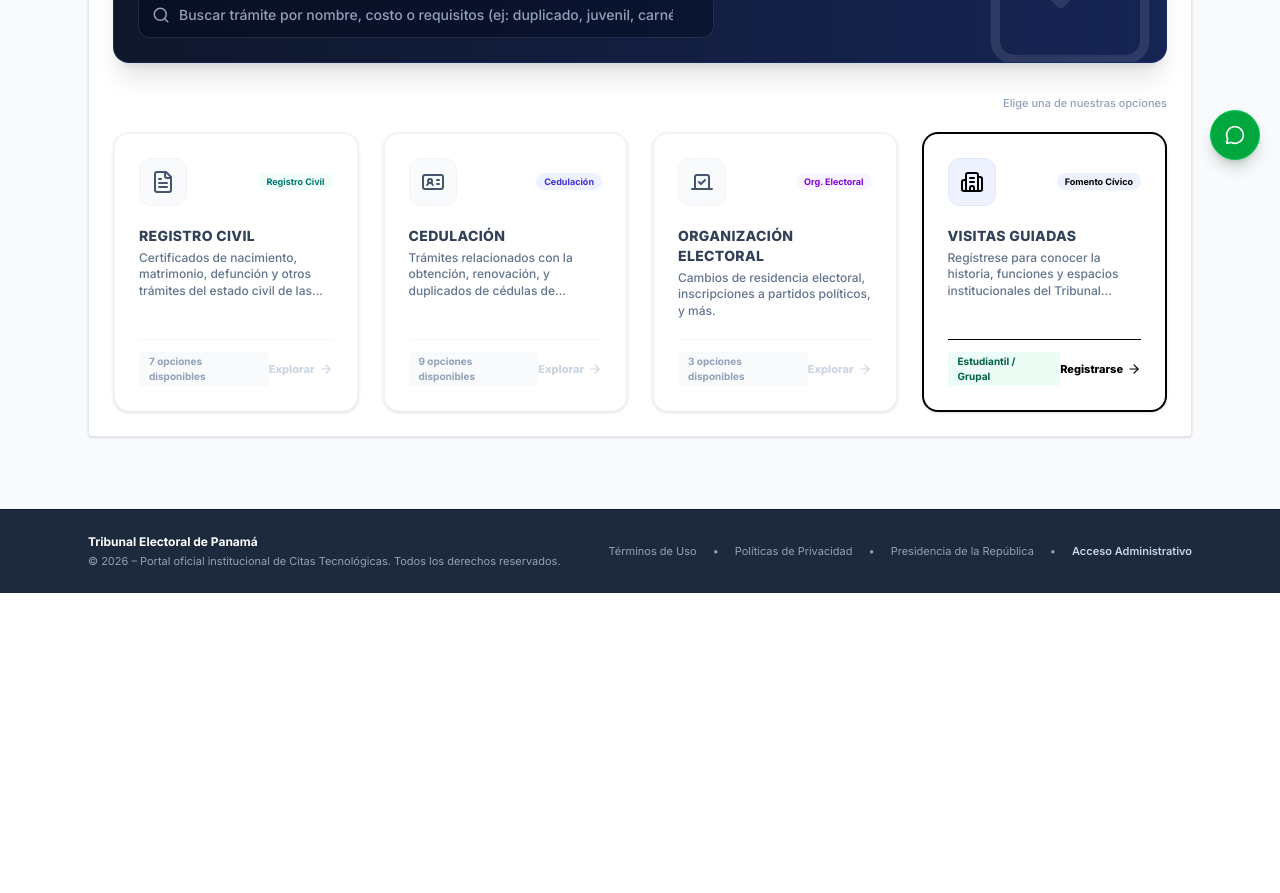
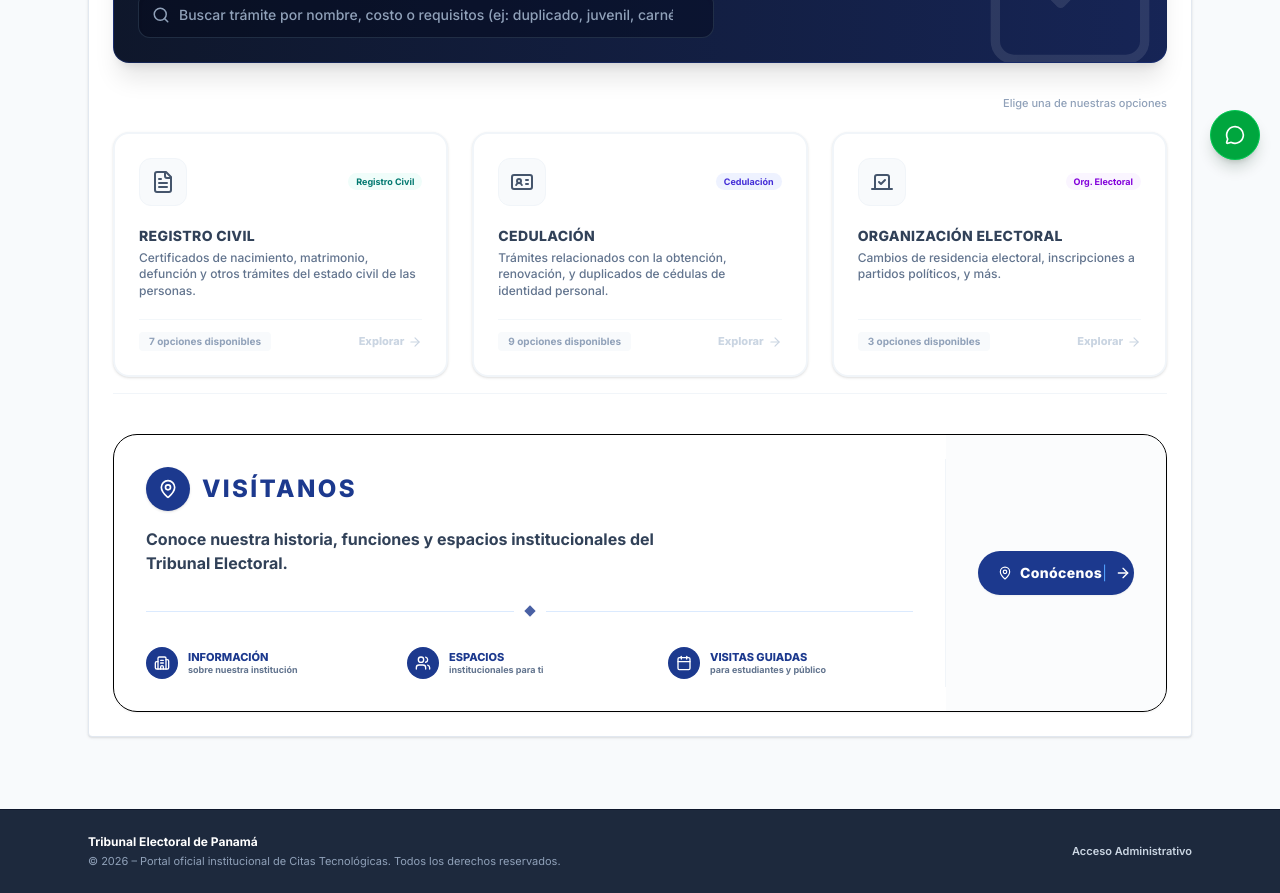
Before and after one commit to oavv03/CitasTE, a React (Vite) app: page / in a window 1280 px wide. Shown: the part 620-1513 px from the top of the page. Before the commit the page ends 1213 px from the top, so only its background shows below. Built offline with nearby package versions, Linux system fonts and the light colour scheme; no server answers.

Commit message:
feat: add Visitas Guiadas section
Implemented the Visitas Guiadas feature, including CMS configuration for custom texts and integration into the service selection view.

```diff
--- /dev/null
+++ b/cms-config.json
@@ -0,0 +1,69 @@
+{
+  "siteTitle": "Portal de Trámites",
+  "siteSubtitle": "Tribunal Electoral de Panamá",
+  "logoUrl": "https://www.tribunal-electoral.gob.pa/wp-content/uploads/2026/06/Logo-TE-aniversario-256x256px-blanco-02.png",
+  "primaryColor": "#0f172a",
+  "customTexts": {
+    "welcomeTitle": "Bienvenido al Portal de Trámites y Citas",
+    "welcomeSubtitle": "Agende y verifique sus citas oficiales de manera ágil y digital.",
+    "footerText": "© 2026 Tribunal Electoral de Panamá. Todos los derechos reservados.",
+    "helpContact": "Línea gratuita de atención: 311 o +507 507-8000",
+    "visitanosBadge": "Visítanos",
+    "visitanosTitle": "Visitas Guiadas al Tribunal Electoral",
+    "visitanosDescription": "Regístrese para conocer la historia, funciones y espacios institucionales de la Sede Principal."
+  },
+  "sections": [
+    {
+      "id": "registro_civil",
+      "name": "Registro Civil",
+      "description": "Certificados de nacimiento, matrimonio, defunción y otros trámites del estado civil de las personas."
+    },
+    {
+      "id": "cedulacion",
+      "name": "Cedulación",
+      "description": "Trámites relacionados con la obtención, renovación, y duplicados de cédulas de identidad personal."
+    },
+    {
+      "id": "organizacion_electoral",
+      "name": "Organización Electoral",
+      "description": "Cambios de residencia electoral, inscripciones a partidos políticos, y más."
+    },
+    {
+      "id": "extranjeria",
+      "name": "Trámites de Extranjería",
+      "description": "Procesamiento de cédulas de identidad para ciudadanos extranjeros (PE) y certificaciones."
+    },
+    {
+      "id": "panamenos_extranjero",
+      "name": "Panameños en el Extranjero",
+      "description": "Inscripción de hechos vitales y trámites consulares de identidad para ciudadanos residentes en el exterior."
+    }
+  ],
+  "pages": [
+    {
+      "id": "home",
+      "title": "Inicio",
+      "slug": "inicio",
+      "content": "Página principal del Portal del Tribunal Electoral para el agendamiento de citas en línea."
+    },
+    {
+      "id": "requisitos",
+      "title": "Requisitos Generales",
+      "slug": "requisitos",
+      "content": "Detalles completos de los requisitos necesarios para cada uno de los trámites que ofrece la institución."
+    },
+    {
+      "id": "contacto",
+      "title": "Contacto y Oficinas",
+      "slug": "contacto",
+      "content": "Consulte nuestras sucursales y números de contacto en todas las provincias de la República."
+    }
+  ],
+  "images": [
+    {
+      "id": "logo",
+      "name": "Logo Principal",
+      "url": "https://www.tribunal-electoral.gob.pa/wp-content/uploads/2026/06/Logo-TE-aniversario-256x256px-blanco-02.png"
+    }
+  ]
+}
--- a/server.ts
+++ b/server.ts
@@ -414,7 +414,10 @@ const DEFAULT_CMS_CONFIG: CmsConfig = {
     welcomeTitle: "Bienvenido al Portal de Trámites y Citas",
     welcomeSubtitle: "Agende y verifique sus citas oficiales de manera ágil y digital.",
     footerText: "© 2026 Tribunal Electoral de Panamá. Todos los derechos reservados.",
-    helpContact: "Línea gratuita de atención: 311 o +507 507-8000"
+    helpContact: "Línea gratuita de atención: 311 o +507 507-8000",
+    visitanosBadge: "Visítanos",
+    visitanosTitle: "Visitas Guiadas al Tribunal Electoral",
+    visitanosDescription: "Regístrese para conocer la historia, funciones y espacios institucionales de la Sede Principal."
   },
   sections: [
     { id: "registro_civil", name: "Registro Civil", description: "Certificados de nacimiento, matrimonio, defunción y otros trámites del estado civil de las personas." },
--- a/src/App.tsx
+++ b/src/App.tsx
@@ -481,6 +481,7 @@ export default function App() {
                       selectedCategoria={selectedCategoria}
                       selectedSubServicioId={selectedSubServicioId}
                       onSelect={handleStep2Success}
+                      cmsConfig={cmsConfig}
                     />
                   )}
 
@@ -553,19 +554,8 @@ export default function App() {
             <p className="text-[11px]">
               {cmsConfig?.customTexts?.footerText || `© ${new Date().getFullYear()} – Portal oficial institucional de Citas Tecnológicas. Todos los derechos reservados.`}
             </p>
-            {cmsConfig?.customTexts?.helpContact && (
-              <p className="text-[10px] text-slate-500 font-mono">
-                {cmsConfig?.customTexts?.helpContact}
-              </p>
-            )}
           </div>
           <div className="flex flex-wrap gap-4 text-[11px] justify-center items-center">
-            <span className="hover:text-white cursor-pointer transition">Términos de Uso</span>
-            <span>•</span>
-            <span className="hover:text-white cursor-pointer transition">Políticas de Privacidad</span>
-            <span>•</span>
-            <span className="hover:text-white cursor-pointer transition">Presidencia de la República</span>
-            <span>•</span>
             <button
               type="button"
               onClick={() => setTabWithUrl('admin')}
--- a/src/components/AdminCmsEditor.tsx
+++ b/src/components/AdminCmsEditor.tsx
@@ -578,6 +578,45 @@ export default function AdminCmsEditor({ onConfigSaved }: AdminCmsEditorProps) {
               </div>
 
               <div className="col-span-1 md:col-span-2 border-t border-slate-800 pt-4 space-y-4">
+                <h4 className="text-xs font-bold text-slate-350 uppercase tracking-widest">Textos de la Sección "Visítanos"</h4>
+
+                <div className="grid grid-cols-1 md:grid-cols-3 gap-4">
+                  <div className="space-y-1.5">
+                    <label className="text-[10px] uppercase font-mono font-bold text-slate-400">Etiqueta/Badge de Sección</label>
+                    <input
+                      type="text"
+                      value={config.customTexts?.visitanosBadge || ''}
+                      onChange={(e) => handleCustomTextChange('visitanosBadge', e.target.value)}
+                      className="w-full bg-slate-950 border border-slate-800 rounded px-3 py-2 text-xs font-medium text-white focus:outline-none focus:border-slate-700"
+                      placeholder="Ejemplo: Visítanos"
+                    />
+                  </div>
+
+                  <div className="space-y-1.5">
+                    <label className="text-[10px] uppercase font-mono font-bold text-slate-400">Título de la Sección</label>
+                    <input
+                      type="text"
+                      value={config.customTexts?.visitanosTitle || ''}
+                      onChange={(e) => handleCustomTextChange('visitanosTitle', e.target.value)}
+                      className="w-full bg-slate-950 border border-slate-800 rounded px-3 py-2 text-xs font-medium text-white focus:outline-none focus:border-slate-700"
+                      placeholder="Ejemplo: Visitas Guiadas al Tribunal Electoral"
+                    />
+                  </div>
+
+                  <div className="space-y-1.5">
+                    <label className="text-[10px] uppercase font-mono font-bold text-slate-400">Descripción Corta</label>
+                    <input
+                      type="text"
+                      value={config.customTexts?.visitanosDescription || ''}
+                      onChange={(e) => handleCustomTextChange('visitanosDescription', e.target.value)}
+                      className="w-full bg-slate-950 border border-slate-800 rounded px-3 py-2 text-xs font-medium text-white focus:outline-none focus:border-slate-700"
+                      placeholder="Ejemplo: Regístrese para conocer la historia y espacios institucionales."
+                    />
+                  </div>
+                </div>
+              </div>
+
+              <div className="col-span-1 md:col-span-2 border-t border-slate-800 pt-4 space-y-4">
                 <h4 className="text-xs font-bold text-slate-350 uppercase tracking-widest">Textos de Pie de Página (Footer) y Soporte</h4>
 
                 <div className="grid grid-cols-1 md:grid-cols-2 gap-4">
--- a/src/components/SeleccionServicio.tsx
+++ b/src/components/SeleccionServicio.tsx
@@ -1,5 +1,5 @@
 import React, { useState } from 'react';
-import { ServicioCategoriaId, CategoriaServicio } from '../types';
+import { ServicioCategoriaId, CategoriaServicio, CmsConfig } from '../types';
 import { SERVICIOS_TRIBUNAL } from '../data';
 import {
   IdCard,
@@ -17,7 +17,10 @@ import {
   AlertTriangle,
   Search,
   X,
-  Building2
+  Building2,
+  MapPin,
+  Users,
+  Calendar
 } from 'lucide-react';
 import VisitasGuiadasForm from './VisitasGuiadasForm';
 
@@ -33,6 +36,7 @@ interface SeleccionServicioProps {
   selectedSubServicioId: string | null;
   onBack?: () => void;
   onSelect: (categoria: ServicioCategoriaId, subServicioId: string) => void;
+  cmsConfig?: CmsConfig | null;
 }
 
 // Custom badges & descriptions based on Category IDs to look extremely realistic
@@ -108,6 +112,7 @@ export default function SeleccionServicio({
   selectedSubServicioId,
   onBack,
   onSelect,
+  cmsConfig,
 }: SeleccionServicioProps) {
   const getSubServicesForCategory = (catId: ServicioCategoriaId): any[] => {
     const mainCat = SERVICIOS_TRIBUNAL.find(c => c.id === catId);
@@ -408,7 +413,7 @@ export default function SeleccionServicio({
               <span className="text-[11px] text-slate-400 font-medium">Elige una de nuestras opciones</span>
             </div>
 
-            <div className="grid grid-cols-1 sm:grid-cols-2 lg:grid-cols-4 gap-6">
+            <div className="grid grid-cols-1 sm:grid-cols-2 lg:grid-cols-3 gap-6">
               {SERVICIOS_TRIBUNAL.filter(cat => ['registro_civil', 'cedulacion', 'organizacion_electoral'].includes(cat.id)).map((cat) => {
                 const meta = CATEGORY_META[cat.id] || {
                   themeColor: 'bg-blue-600',
@@ -462,45 +467,102 @@ export default function SeleccionServicio({
                   </button>
                 );
               })}
+            </div>
 
-              {/* Visitas Guiadas Card */}
-              <button
-                type="button"
+            {/* Sección Visítanos con Banner Identico a la Imagen */}
+            <div className="pt-10 border-t border-slate-100">
+              <div
                 onClick={() => setShowVisitasGuiadas(true)}
-                className="text-left p-6 rounded-2xl border-2 border-slate-105 bg-white hover:border-indigo-300 shadow-sm transition-all duration-300 cursor-pointer flex flex-col justify-between h-full relative overflow-hidden group hover:shadow-md hover:scale-[1.015]"
+                className="group relative w-full bg-white border border-slate-150 rounded-2xl md:rounded-3xl shadow-xs hover:shadow-md transition-all duration-300 overflow-hidden cursor-pointer flex flex-col md:flex-row items-stretch select-none"
               >
-                <div className="space-y-5">
-                  {/* Icon & Mini-badge */}
-                  <div className="flex items-center justify-between">
-                    <div className="w-12 h-12 rounded-xl flex items-center justify-center transition-transform duration-300 group-hover:scale-105 bg-indigo-50 text-indigo-705 border border-indigo-100">
-                      <Building2 className="w-6 h-6" />
+                {/* Left Side: Visítanos Main Info */}
+                <div className="flex-1 p-6 md:p-8 flex flex-col justify-between space-y-6">
+                  <div className="space-y-4">
+                    {/* Header: Circle Icon + VISÍTANOS text */}
+                    <div className="flex items-center gap-3">
+                      <div className="w-10 h-10 md:w-11 md:h-11 rounded-full bg-blue-900 flex items-center justify-center text-white shrink-0 shadow-sm">
+                        <MapPin className="w-5 h-5" />
+                      </div>
+                      <h3 className="text-xl md:text-2xl font-black tracking-widest text-blue-900 select-none uppercase">
+                        {cmsConfig?.customTexts?.visitanosBadge || "Visítanos"}
+                      </h3>
                     </div>
-                    <span className="text-[9px] font-bold px-2 py-0.5 rounded-full bg-indigo-50 text-indigo-750">
-                      Fomento Cívico
-                    </span>
+
+                    {/* Slogan/Description */}
+                    <p className="text-sm md:text-base font-bold text-slate-700 leading-normal max-w-xl">
+                      {cmsConfig?.customTexts?.visitanosTitle || "Conoce nuestra historia, funciones y espacios institucionales del Tribunal Electoral."}
+                    </p>
                   </div>
 
-                  {/* Title & description */}
-                  <div className="space-y-1">
-                    <h4 className="text-sm font-black tracking-wide uppercase text-slate-700 group-hover:text-indigo-950 transition-colors">
-                      Visitas Guiadas
-                    </h4>
-                    <p className="text-xs text-slate-500 leading-snug line-clamp-3 font-medium">
-                      Regístrese para conocer la historia, funciones y espacios institucionales del Tribunal Electoral de Panamá (Exclusivamente en la Sede Principal).
-                    </p>
+                  {/* Aesthetic Separation Line with Diamond */}
+                  <div className="flex items-center gap-3 py-2">
+                    <div className="h-[1px] bg-blue-100 flex-1"></div>
+                    <div className="w-2 h-2 rotate-45 bg-blue-900/80 shrink-0"></div>
+                    <div className="h-[1px] bg-blue-100 flex-1"></div>
+                  </div>
+
+                  {/* Three pillars/columns from the image */}
+                  <div className="grid grid-cols-1 sm:grid-cols-3 gap-4">
+                    {/* Pillar 1: Información */}
+                    <div className="flex items-center gap-2.5">
+                      <div className="w-8 h-8 rounded-full bg-blue-900 flex items-center justify-center text-white shrink-0">
+                        <Building2 className="w-4 h-4" />
+                      </div>
+                      <div className="flex flex-col">
+                        <span className="text-[11px] font-black leading-tight text-blue-900 uppercase">Información</span>
+                        <span className="text-[9px] font-bold text-slate-500 leading-tight">sobre nuestra institución</span>
+                      </div>
+                    </div>
+
+                    {/* Pillar 2: Espacios */}
+                    <div className="flex items-center gap-2.5">
+                      <div className="w-8 h-8 rounded-full bg-blue-900 flex items-center justify-center text-white shrink-0">
+                        <Users className="w-4 h-4" />
+                      </div>
+                      <div className="flex flex-col">
+                        <span className="text-[11px] font-black leading-tight text-blue-900 uppercase">Espacios</span>
+                        <span className="text-[9px] font-bold text-slate-500 leading-tight">institucionales para ti</span>
+                      </div>
+                    </div>
+
+                    {/* Pillar 3: Visitas guiadas */}
+                    <div className="flex items-center gap-2.5">
+                      <div className="w-8 h-8 rounded-full bg-blue-900 flex items-center justify-center text-white shrink-0">
+                        <Calendar className="w-4 h-4" />
+                      </div>
+                      <div className="flex flex-col">
+                        <span className="text-[11px] font-black leading-tight text-blue-900 uppercase">Visitas guiadas</span>
+                        <span className="text-[9px] font-bold text-slate-500 leading-tight">para estudiantes y público</span>
+                      </div>
+                    </div>
                   </div>
                 </div>
 
-                {/* Counter & Arrow Footer */}
-                <div className="pt-3 w-full border-t border-slate-150 mt-5 flex items-center justify-between text-[11px] font-bold">
-                  <span className="px-2.5 py-0.5 rounded text-[10px] bg-emerald-50 text-emerald-800 font-bold group-hover:bg-emerald-100 transition-all">
-                    Estudiantil / Grupal
-                  </span>
-                  <span className="transition-transform duration-300 group-hover:translate-x-1.5 text-slate-350 group-hover:text-indigo-750 font-extrabold flex items-center gap-1">
-                    Registrarse <ArrowRight className="w-3.5 h-3.5" />
-                  </span>
+                {/* Vertical Divider for Desktop */}
+                <div className="hidden md:block w-[1px] bg-slate-100 self-stretch my-6"></div>
+
+                {/* Right Side: "Conócenos" Action Button */}
+                <div className="w-full md:w-[220px] bg-slate-50/50 p-6 md:p-8 flex flex-col justify-center items-center border-t md:border-t-0 border-slate-100 shrink-0">
+                  {/* Button "Conócenos" */}
+                  <button
+                    type="button"
+                    onClick={(e) => {
+                      e.stopPropagation();
+                      setShowVisitasGuiadas(true);
+                    }}
+                    className="w-full flex items-center justify-between px-5 py-3 bg-blue-900 text-white rounded-full font-black text-xs md:text-sm tracking-wide shadow-xs group-hover:bg-blue-950 transition-all duration-300 cursor-pointer hover:scale-[1.025]"
+                  >
+                    <div className="flex items-center gap-2">
+                      <MapPin className="w-3.5 h-3.5 shrink-0" />
+                      <span>Conócenos</span>
+                    </div>
+                    <div className="flex items-center gap-2">
+                      <span className="text-blue-400 font-normal">|</span>
+                      <ArrowRight className="w-4 h-4 transition-transform duration-300 group-hover:translate-x-1" />
+                    </div>
+                  </button>
                 </div>
-              </button>
+              </div>
             </div>
           </div>
         )}
```
